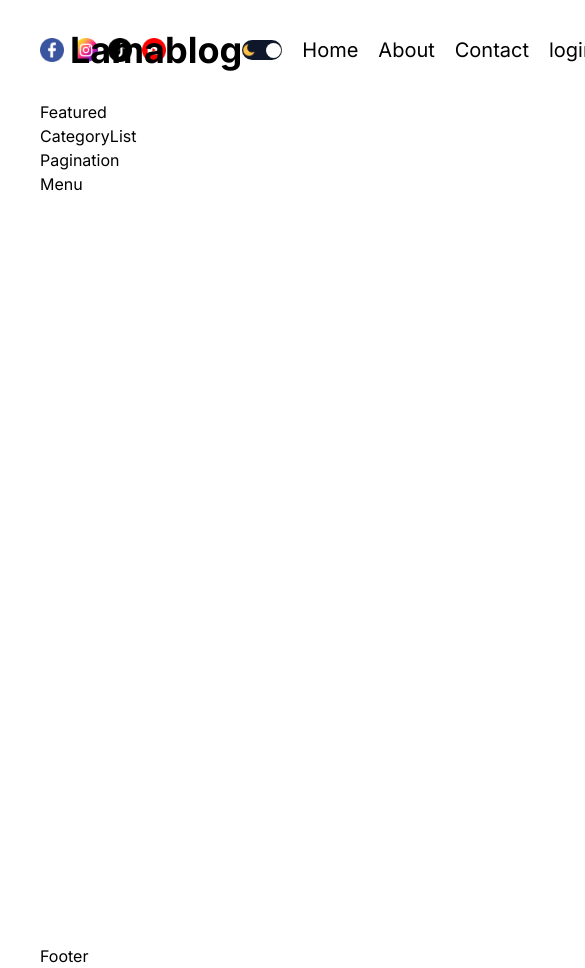
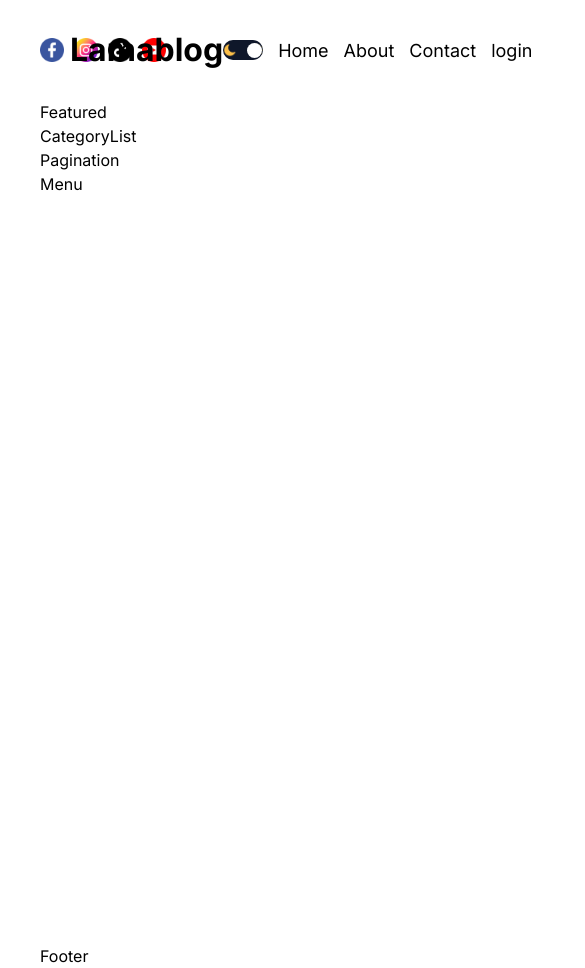
Before and after one commit to LuisArielRetanaHernadez/blog_mabi, a Next.js app: page / in a window 390 px wide. Shown: the whole page, 585 px wide, since content can reach past the window. Built offline with nearby package versions, Linux system fonts and the light colour scheme.

Commit message:
creando el media query max-width 1280px donde el logo disminuye el tamano asi como los links

```diff
--- a/components/navbar/navbar.module.css
+++ b/components/navbar/navbar.module.css
@@ -25,3 +25,13 @@
   gap: 20px;
   flex: 1;
 }
+
+@media screen and (max-width: 1280px) {
+  .logo {
+    font-size: 32px;
+  }
+  .links {
+    font-size: 18px;
+    gap: 15px;
+  }
+}
```
